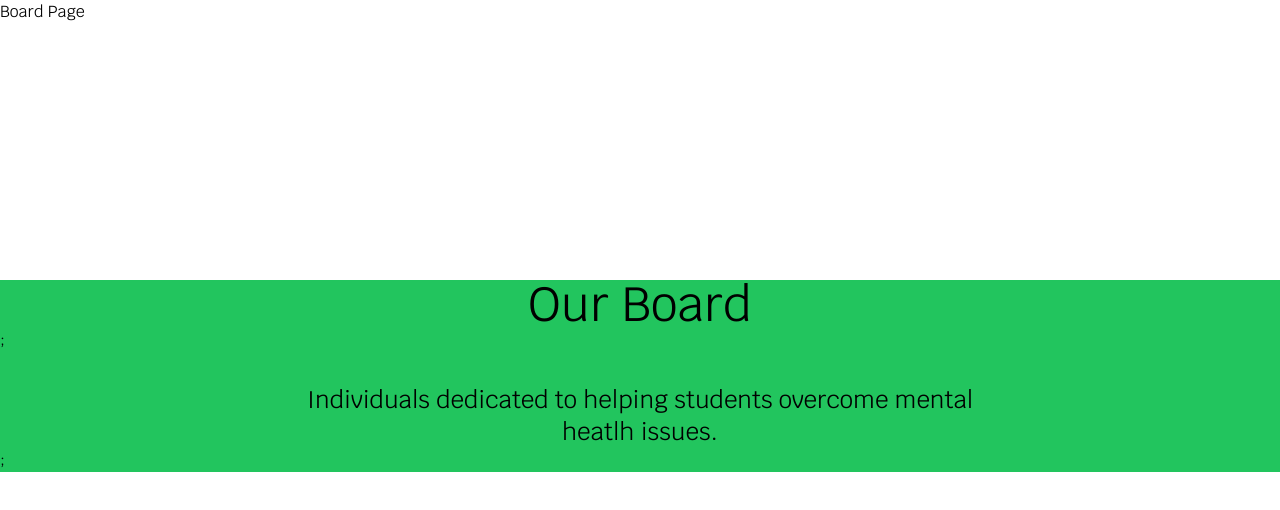
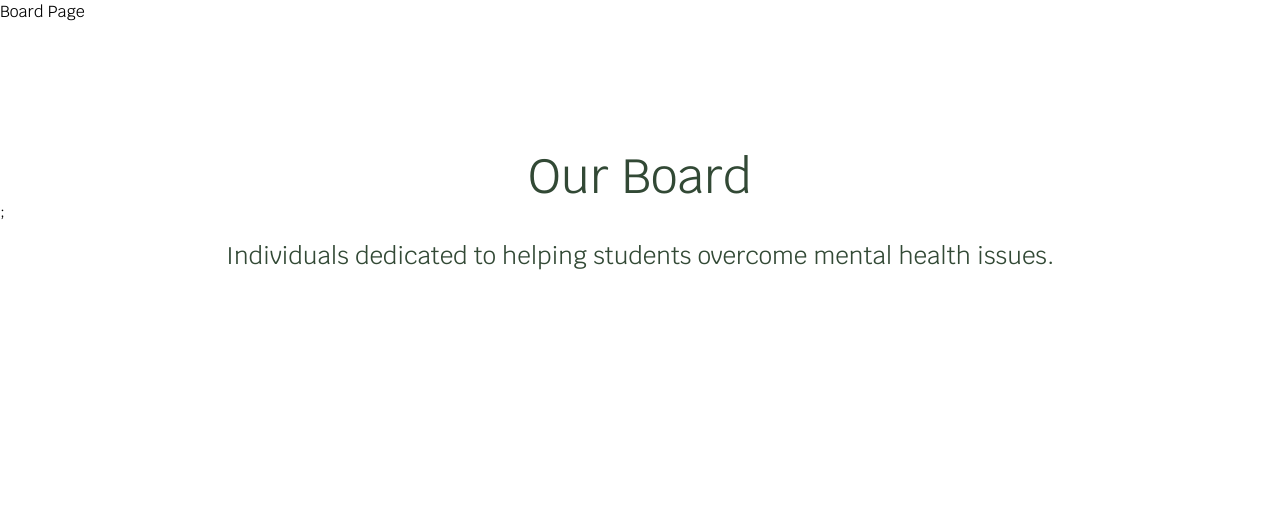
Before and after one commit to acm-ucr/leap-website, a Next.js app: page /board in a window 1280 px wide. Shown: the top 510 px of the page. Built offline with nearby package versions, Linux system fonts and the light colour scheme.

Commit message:
fixed header component, made background transparent and made both events and board page run off of one header component with props

```diff
--- a/src/app/board/page.tsx
+++ b/src/app/board/page.tsx
@@ -5,7 +5,12 @@ const OurBoard = () => {
   return (
     <div>
       <Board />
-      <Header />
+      <Header
+        title={"Our Board"}
+        subtitle={
+          "Individuals dedicated to helping students overcome mental health issues."
+        }
+      />
     </div>
   );
 };
--- a/src/app/events/page.tsx
+++ b/src/app/events/page.tsx
@@ -1,11 +1,14 @@
 import Events from "../../components/events/Events";
-import Header from "../../components/events/header";
+import Header from "../../components/board/header";
 
 const OurEvents = () => {
   return (
     <div>
       <Events />
-      <Header />
+      <Header
+        title={"Events"}
+        subtitle={"Explore when our next event is and make sure to stop by."}
+      />
     </div>
   );
 };
--- a/src/components/board/header.tsx
+++ b/src/components/board/header.tsx
@@ -1,14 +1,20 @@
 import React from "react";
 
-const Header = () => {
+interface HeaderProps {
+  title: string;
+  subtitle: string;
+}
+
+const Header: React.FC<HeaderProps> = ({ title, subtitle }) => {
   return (
-    <div className="w-full bg-green-500">
-      <div className="mt-64 place-self-center text-5xl">Our Board</div>;
-      <div className="mt-8 place-self-center text-2xl">
-        <p> Individuals dedicated to helping students overcome mental </p>
-        <p className="place-self-center">heatlh issues.</p>
+    <div className="w-full bg-transparent">
+      <div className="text-leap place-self-center pt-32 text-5xl text-leap-dark-green">
+        {title}
       </div>
       ;
+      <div className="text-leap place-self-center pt-4 text-2xl text-leap-dark-green">
+        <p> {subtitle}</p>
+      </div>
     </div>
   );
 };
--- a/src/components/events/header.tsx
+++ /dev/null
@@ -1,17 +0,0 @@
-import React from "react";
-
-const Header = () => {
-  return (
-    <div className="w-full bg-green-500">
-      <div className="mt-64 place-self-center text-5xl text-leap-dark-green">
-        Events
-      </div>
-      <div className="mt-8 place-self-center text-2xl text-leap-dark-green">
-        <p> Explore when our next event is and make sure to stop by.</p>
-      </div>
-      ;
-    </div>
-  );
-};
-
-export default Header;
```
